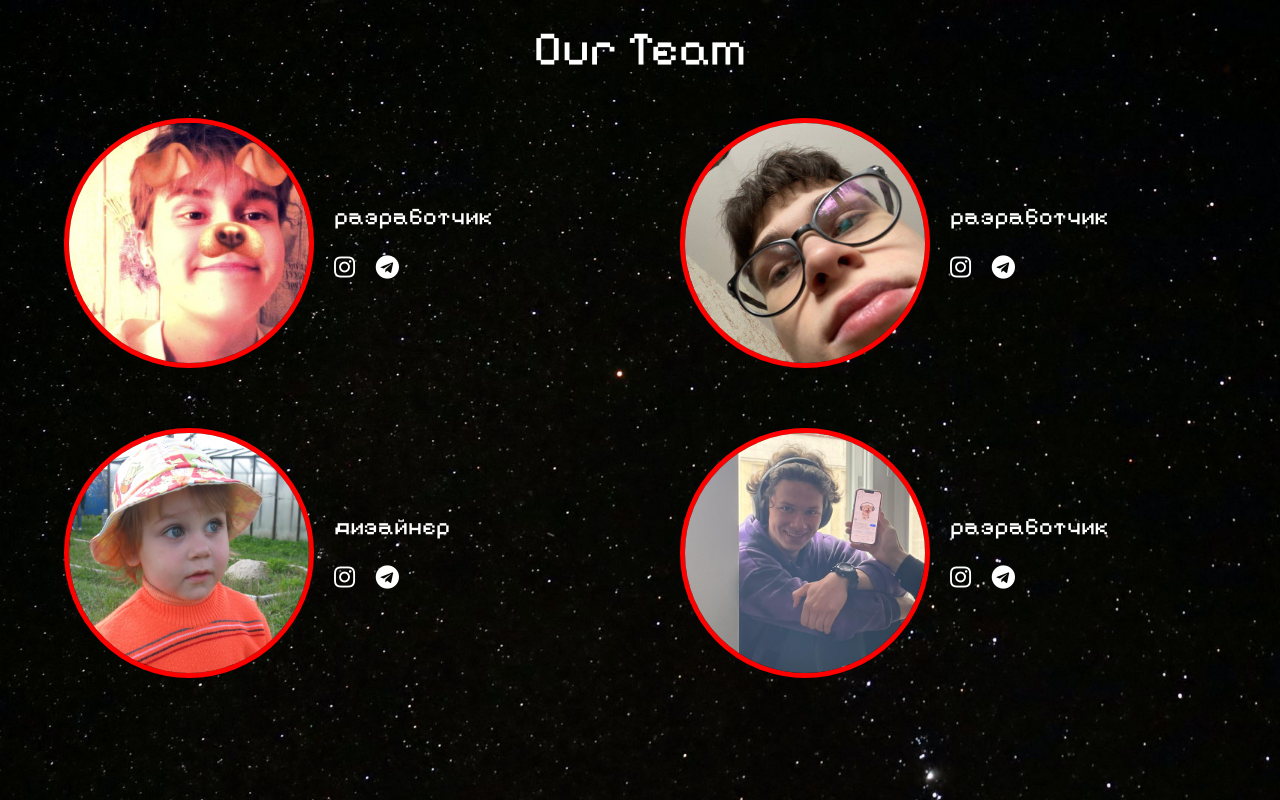
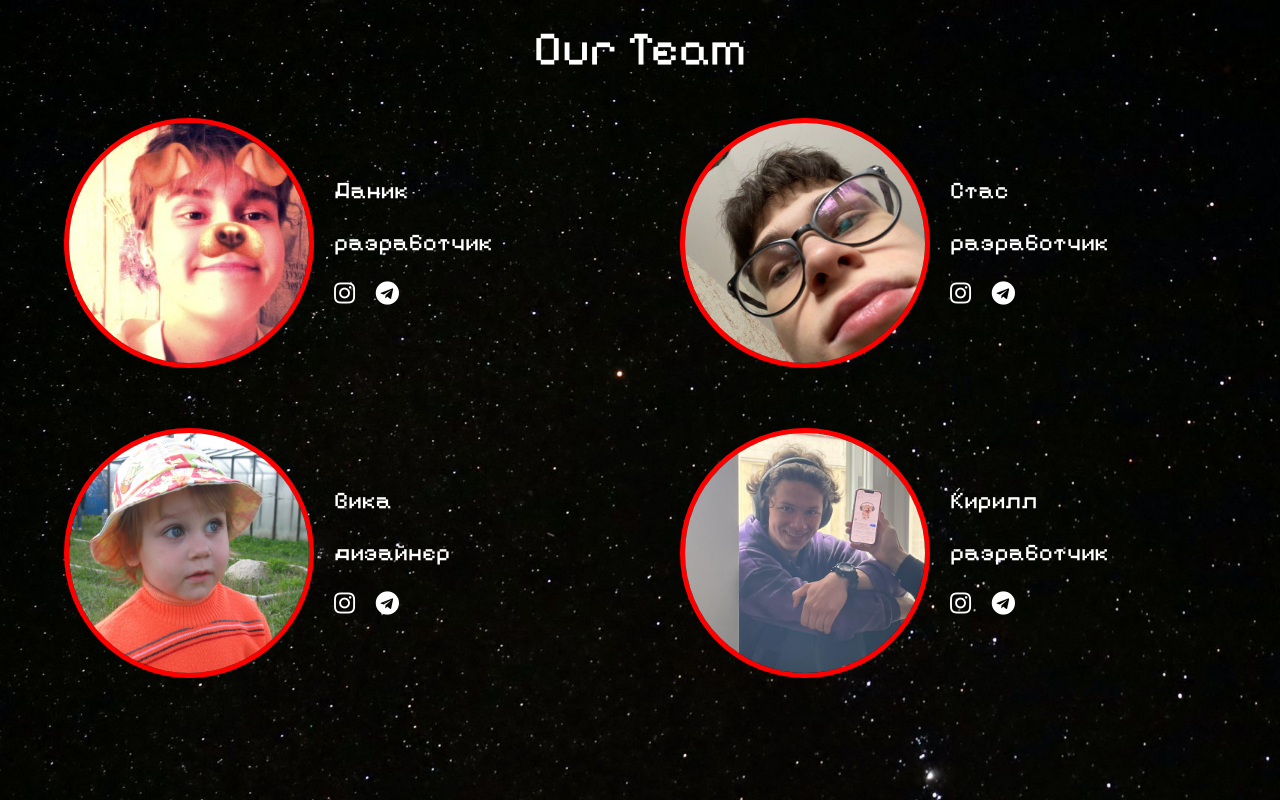
Before and after one commit to Kirofeed/game-website, a plain HTML site: page about.html in a window 1280 px wide. Drawn offline with nearby package versions, Linux system fonts and the light colour scheme.

Commit message:
new about

```diff
--- a/about.html
+++ b/about.html
@@ -16,6 +16,7 @@
             <div class="team-photo-container">
                 <img src="../images/danik.jpeg" alt="Danik">
                 <div class="photo-text">
+                    <p>Даник</p>
                     <p>разработчик</p>
                     <div class="icon-links">
                         <a href="https://www.instagram.com/dktheshy/" class="text-white mr-3"><i class="fab fa-instagram"></i></a>
@@ -26,6 +27,7 @@
             <div class="team-photo-container">
                 <img src="../images/stas.jpeg" alt="Stas">
                 <div class="photo-text">
+                    <p>Стас</p>
                     <p>разработчик</p>
                     <div class="icon-links">
                         <a href="https://www.instagram.com/icbvj/" class="text-white mr-3"><i class="fab fa-instagram"></i></a>
@@ -38,6 +40,7 @@
             <div class="team-photo-container">
                 <img src="../images/vika.jpeg" alt="Vika">
                 <div class="photo-text">
+                    <p>Вика</p>
                     <p>дизайнер</p>
                     <div class="icon-links">
                         <a href="https://www.instagram.com/vv.tori.a/" class="text-white mr-3"><i class="fab fa-instagram"></i></a>
@@ -48,6 +51,7 @@
             <div class="team-photo-container">
                 <img src="../images/kirill.jpeg" alt="Kirill">
                 <div class="photo-text">
+                    <p>Кирилл</p>
                     <p>разработчик</p>
                     <div class="icon-links">
                         <a href="https://www.instagram.com/kirilldrozhzha/" class="text-white mr-3"><i class="fab fa-instagram"></i></a>
```
